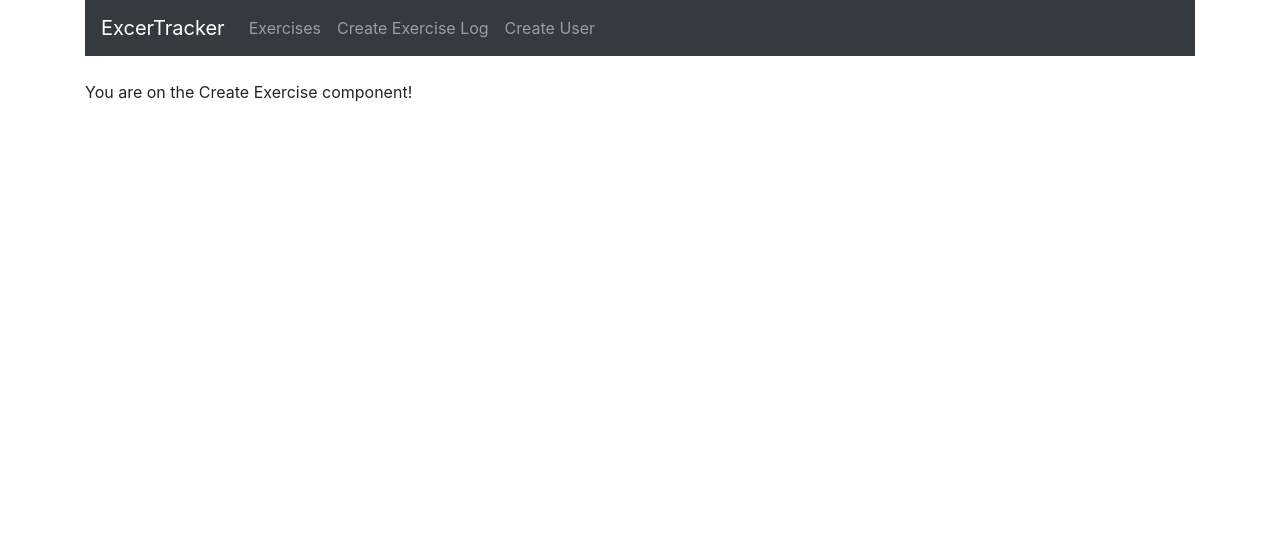
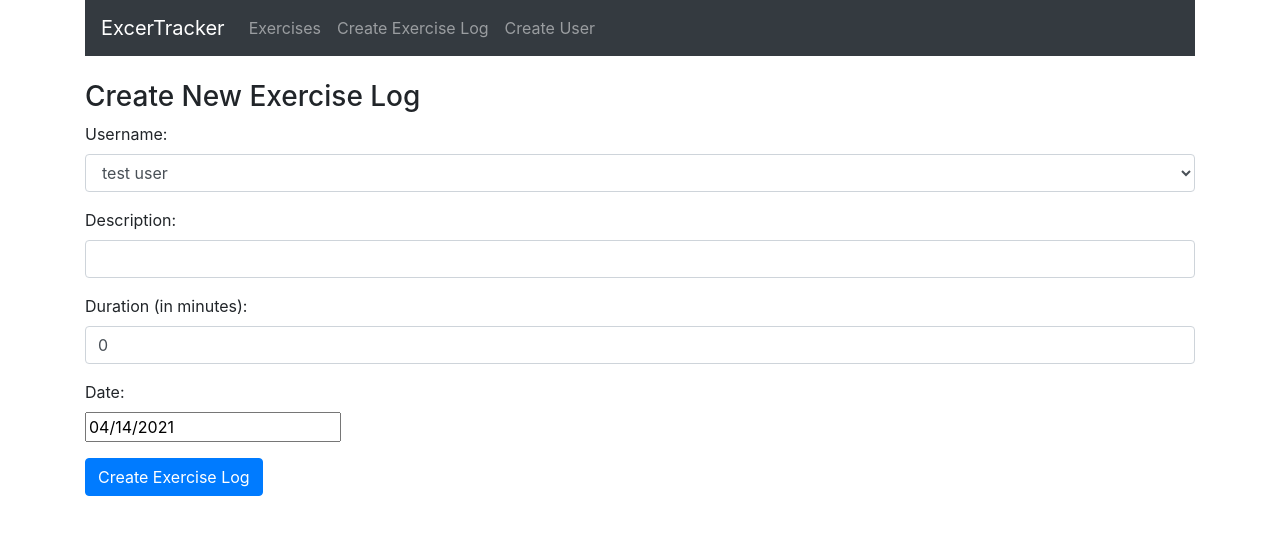
Before and after one commit to Azyfy/exercise-tracker, a React (Create React App) app: page /create in a window 1280 px wide. Shown: the top 534 px of the page. Built offline with nearby package versions, Linux system fonts and the light colour scheme.

Commit message:
update create-exercise component

```diff
--- a/src/components/create-exercise.component.js
+++ b/src/components/create-exercise.component.js
@@ -1,10 +1,126 @@
 import React, { Component } from 'react';
+import DatePicker from 'react-datepicker';
+import "react-datepicker/dist/react-datepicker.css";
 
 export default class CreateExercise extends Component {
+  constructor(props) {
+    super(props);
+
+    this.onChangeUsername = this.onChangeUsername.bind(this);
+    this.onChangeDescription = this.onChangeDescription.bind(this);
+    this.onChangeDuration = this.onChangeDuration.bind(this);
+    this.onChangeDate = this.onChangeDate.bind(this);
+    this.onSubmit = this.onSubmit.bind(this);
+
+    this.state = {
+      username: '',
+      description: '',
+      duration: 0,
+      date: new Date(),
+      users: []
+    }
+  }
+
+  componentDidMount() {
+    this.setState({
+      users: ['test user'],
+      username: 'test user'
+    });
+  }
+
+  onChangeUsername(e) {
+    this.setState({
+      username: e.target.value
+    });
+  }
+
+  onChangeDescription(e) {
+    this.setState({
+      description: e.target.value
+    });
+  }
+
+  onChangeDuration(e) {
+    this.setState({
+      duration: e.target.value
+    });
+  }
+
+  onChangeDate(date) {
+    this.setState({
+      date: date
+    });
+  }
+
+  onSubmit(e) {
+    e.preventDefault();
+
+    const exercise = {
+      username: this.state.username,
+      description: this.state.description,
+      duration: this.state.duration,
+      date: this.state.date,
+    };
+
+    console.log("Exercise", exercise);
+
+    window.location = '/';
+  }
+
   render() {
     return (
       <div>
-        <p>You are on the Create Exercise component!</p>
+        <h3>Create New Exercise Log</h3>
+        <form onSubmit={this.onSubmit}>
+          <div className="form-group">
+            <label>Username: </label>
+            <select ref="userInput"
+                required
+                className="form-control"
+                value={this.state.username}
+                onChange={this.onChangeUsername}>
+                {
+                  this.state.users.map(function(user) {
+                    return <option
+                      key={user}
+                      value={user}>{user}
+                      </option>;
+                  })
+                }
+            </select>
+          </div>
+          <div className="form-group">
+            <label>Description: </label>
+            <input  type="text"
+                required
+                className="form-control"
+                value={this.state.description}
+                onChange={this.onChangeDescription}
+                />
+          </div>
+          <div className="form-group">
+            <label>Duration (in minutes): </label>
+            <input
+                type="text"
+                className="form-control"
+                value={this.state.duration}
+                onChange={this.onChangeDuration}
+                />
+          </div>
+          <div className="form-group">
+            <label>Date: </label>
+            <div>
+              <DatePicker
+                selected={this.state.date}
+                onChange={this.onChangeDate}
+              />
+            </div>
+          </div>
+
+          <div className="form-group">
+            <input type="submit" value="Create Exercise Log" className="btn btn-primary" />
+          </div>
+        </form>
       </div>
     )
   }
```
